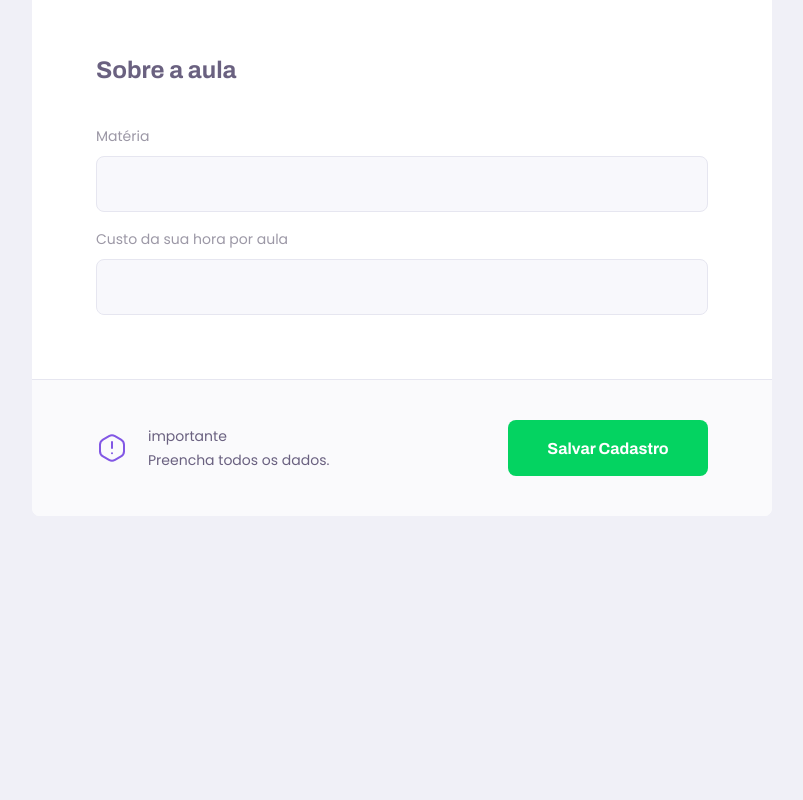
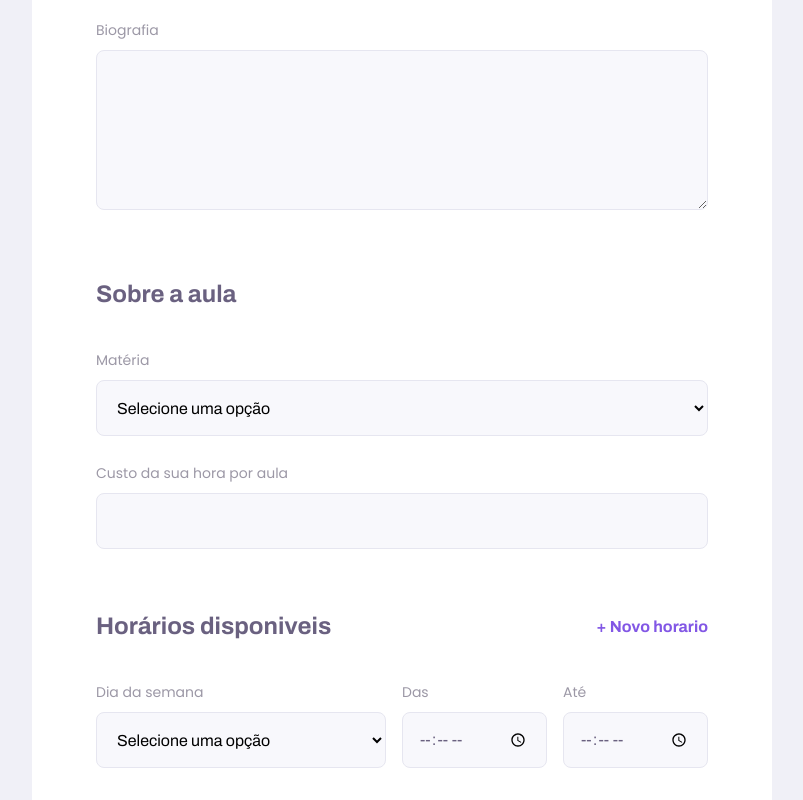
Before and after one commit to adoniasvitorio/proffy-web, a React (Create React App) app: page /give-classes in a window 1280 px wide. Shown: the part 740-1540 px from the top of the page, without its empty margins (238-1041 px from the left). Before the commit the page ends 1256 px from the top, so only its background shows below. Built offline with nearby package versions, Linux system fonts and the light colour scheme.

Commit message:
adjusts new elements in frontend

```diff
--- a/src/pages/TeacherForm/index.tsx
+++ b/src/pages/TeacherForm/index.tsx
@@ -1,13 +1,28 @@
-import React from 'react';
+import React, { useState } from 'react';
 
 import PageHeader from '../../components/PageHeader';
 import Input from '../../components/Input';
+import Textarea from '../../components/TextArea';
+import Select from '../../components/Select';
 
 import warningIcon from '../../assets/images/icons/warning.svg';
 
 import './styles.css';
 
 function TeacherForm() {
+
+    const [scheduleItems, setScheduleItems] = useState([
+        {week_day: 0, from: '', to: ''}
+    ]);
+
+    function addNewScheduleItem() {
+
+        setScheduleItems([
+            ...scheduleItems,
+            {week_day: 0, from: '', to: ''}
+        ]);
+    }
+
     return (
         <div id="page-teacher-form" className="container">
             <PageHeader
@@ -22,13 +37,59 @@
                    <Input name="name" label="Nome completo" />
                    <Input name="avatar" label="Avatar" />
                    <Input name="whatsapp" label="WhatsApp" />
+                   <Textarea name="bio" label="Biografia" />
                 </fieldset>
 
                 <fieldset>
                     <legend>Sobre a aula</legend>
 
-                   <Input name="subject" label="Matéria" />
+                   <Select
+                        name="subject"
+                        label="Matéria"
+                        options={[
+                            {value: 'Algoritmos', label: 'Algoritmos'},
+                            {value: 'Lógica', label: 'Lógica'},
+                            {value: 'Estrutura de dados', label: 'Estrutura de dados'},
+                            {value: 'Sistemas Operacionais', label: 'Sistemas Operacionais'},
+                            {value: 'Banco de dados', label: 'Banco de dados'},
+                            {value: 'UX & UI', label: 'UX & UI'},
+                            {value: 'Desenvolvimento Frontend', label: 'Desenvolvimento Frontend'},
+                            {value: 'Desenvolvimento Mobile', label: 'Desenvolvimento Mobile'},
+                            {value: 'Desenvolvimento Backend', label: 'Desenvolvimento Backend'},
+                        ]}
+                   />
+
                    <Input name="cost" label="Custo da sua hora por aula" />
+                </fieldset>
+
+                <fieldset>
+                    <legend>Horários disponiveis
+                        <button type="button" onClick={addNewScheduleItem}>
+                            + Novo horario
+                        </button>
+                    </legend>
+
+                    {scheduleItems.map(scheduleItem =>{
+                        return (
+                            <div key={scheduleItem.week_day} className="schedule-item">
+                                <Select
+                                    name="week_day"
+                                    label="Dia da semana"
+                                    options={[
+                                        {value: '0', label: 'Domingo'},
+                                        {value: '1', label: 'Segunda-feira'},
+                                        {value: '2', label: 'Terça-feira'},
+                                        {value: '3', label: 'Quarta-feira'},
+                                        {value: '4', label: 'Quinta-feira'},
+                                        {value: '5', label: 'Sexta-feira'},
+                                        {value: '6', label: 'Sábado'},
+                                    ]}
+                                />
+                        <Input name="from" label="Das" type="time" />
+                        <Input name="to" label="Até" type="time" />
+                    </div>
+                        )
+                    })}
                 </fieldset>
 
                 <footer>
--- a/src/pages/TeacherForm/styles.css
+++ b/src/pages/TeacherForm/styles.css
@@ -36,6 +36,24 @@
     width: 100%;
     padding-bottom: 1.6rem;
     border-bottom: 1px solid car(--color-line-in-white);
+}
+
+#page-teacher-form main fieldset legend button {
+    background: none;
+    border: 0;
+    color: var(--color-primary);
+    font: 700 1.6rem Archivo;
+    cursor: pointer;
+    transition: color 0.2s;
+}
+
+#page-teacher-form main fieldset legend button:hover {
+    color: var(--color-primary-dark);
+}
+
+#page-teacher-form main fieldset .input-block + .textarea-block ,
+#page-teacher-form main fieldset .select-block + .input-block {
+    margin-top: 2.4rem;
 }
 
 #page-teacher-form main label {
@@ -96,6 +114,16 @@
         padding: 0 6.4rem;
     }
 
+    #page-teacher-form main .schedule-item {
+        display: grid;
+        grid-template-columns: 2fr 1fr 1fr;
+        column-gap: 1.6rem;
+    }
+
+    #page-teacher-form main .schedule-item .input-block {
+        margin-top: 0!important;
+    }
+
     #page-teacher-form main footer {
         padding: 4.0rem 6.4rem;
         display: flex;
--- a/src/pages/TeacherList/index.tsx
+++ b/src/pages/TeacherList/index.tsx
@@ -3,6 +3,7 @@
 import PageHeader from '../../components/PageHeader';
 import TeacherItem from '../../components/TeacherItem';
 import Input from '../../components/Input';
+import Select from '../../components/Select';
 
 import './styles.css';
 
@@ -11,8 +12,35 @@
         <div id="page-teacher-list" className="container">
             <PageHeader title="Estes são os Proffys disponiveis.">
             <form id="search-teachers">
-                <Input name="subject" label="Matéria" />
-                <Input name="week_day" label="Dia da semana" />
+            <Select
+                   name="subject"
+                   label="Matéria"
+                   options={[
+                       {value: 'Algoritmos', label: 'Algoritmos'},
+                       {value: 'Lógica', label: 'Lógica'},
+                       {value: 'Estrutura de dados', label: 'Estrutura de dados'},
+                       {value: 'Sistemas Operacionais', label: 'Sistemas Operacionais'},
+                       {value: 'Banco de dados', label: 'Banco de dados'},
+                       {value: 'UX & UI', label: 'UX & UI'},
+                       {value: 'Desenvolvimento Frontend', label: 'Desenvolvimento Frontend'},
+                       {value: 'Desenvolvimento Mobile', label: 'Desenvolvimento Mobile'},
+                       {value: 'Desenvolvimento Backend', label: 'Desenvolvimento Backend'},
+                   ]}
+                   />
+
+                <Select
+                   name="week_day"
+                   label="Dia da semana"
+                   options={[
+                       {value: '0', label: 'Domingo'},
+                       {value: '1', label: 'Segunda-feira'},
+                       {value: '2', label: 'Terça-feira'},
+                       {value: '3', label: 'Quarta-feira'},
+                       {value: '4', label: 'Quinta-feira'},
+                       {value: '5', label: 'Sexta-feira'},
+                       {value: '6', label: 'Sábado'},
+                   ]}
+                   />
                 <Input type="time" name="time" label="Hora" />
             </form>
             </PageHeader>
--- a/src/pages/TeacherList/styles.css
+++ b/src/pages/TeacherList/styles.css
@@ -29,7 +29,9 @@
         bottom: -28px;
     }
 
-    #search-teachers .input-block + .input-block {
+    #search-teachers .input-block + .input-block,
+    #search-teachers .select-block + .select-block,
+    #search-teachers .select-block + .input-block {
         margin-top: 0;
     }
 
```
